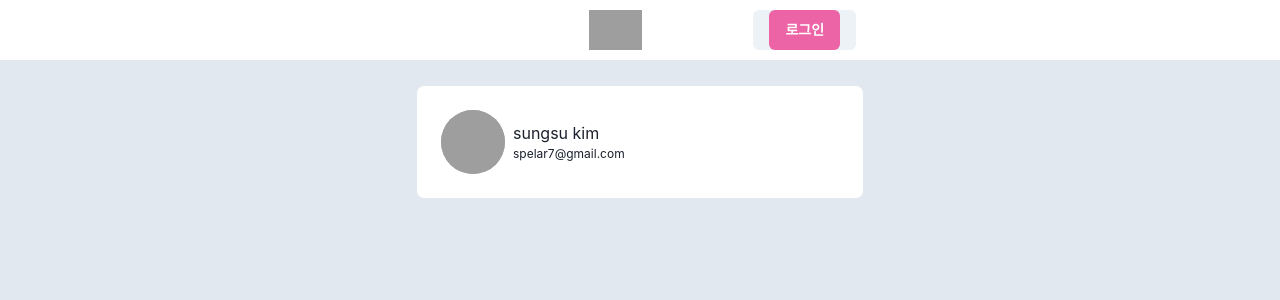
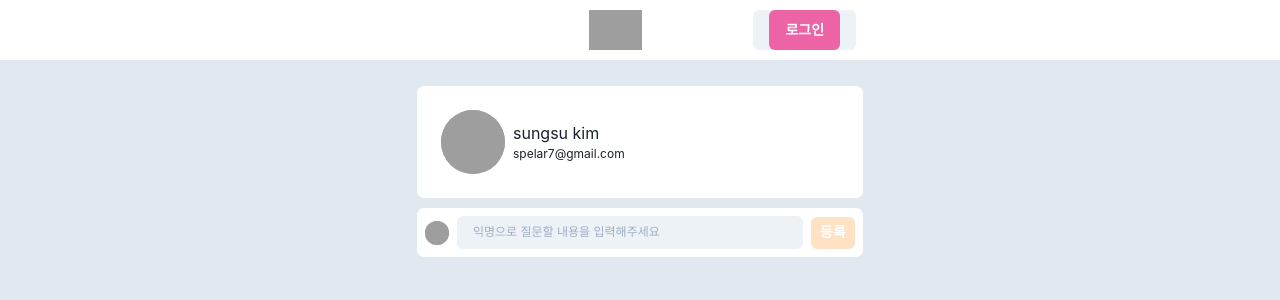
Before and after one commit to spelar/anonymous, a Next.js app: page /1 in a window 1280 px wide. Shown: the top 300 px of the page. Built offline with nearby package versions, Linux system fonts and the light colour scheme; no server answers; grey boxes are pictures that could not be loaded.

Commit message:
질문 입력 컴포넌트 추가

```diff
--- a/package.json
+++ b/package.json
@@ -17,6 +17,7 @@
     "next": "12.0.7",
     "react": "17.0.2",
     "react-dom": "17.0.2",
+    "react-textarea-autosize": "^8.3.4",
     "styled-components": "^5.3.3"
   },
   "devDependencies": {
--- a/pages/[screenName]/index.tsx
+++ b/pages/[screenName]/index.tsx
@@ -1,6 +1,8 @@
 import { ServiceLayout } from '@/components/service_layout';
-import { Avatar, Box, Flex, Text } from '@chakra-ui/react';
+import { Avatar, Box, Button, Flex, Text, Textarea, useToast } from '@chakra-ui/react';
 import { NextPage } from 'next';
+import { useState } from 'react';
+import ResizeTextarea from 'react-textarea-autosize';
 
 const userInfo = {
   uid: 'test',
@@ -10,6 +12,9 @@ const userInfo = {
 };
 
 const UserHomePage: NextPage = function () {
+  const toast = useToast();
+  const [message, setMessage] = useState('');
+
   return (
     <ServiceLayout title="user home" minH="100vh" backgroundColor="gray.200">
       <Box maxW="md" mx="auto" pt="6">
@@ -22,6 +27,50 @@ const UserHomePage: NextPage = function () {
             </Flex>
           </Flex>
         </Box>
+        <Box borderWidth="1px" borderRadius="lg" overflow="hidden" mb="2" bg="white">
+          <Flex align="center" p="2">
+            <Avatar size="xs" src="https://bit.ly/broken-link" mr="2" />
+            <Textarea
+              bg="gray.100"
+              border="none"
+              boxShadow="none !important"
+              placeholder="익명으로 질문할 내용을 입력해주세요"
+              borderRadius="md"
+              resize="none"
+              minH="unset"
+              minRows={1}
+              maxRows={7}
+              overflow="hidden"
+              fontSize="xs"
+              mr="2"
+              as={ResizeTextarea}
+              value={message}
+              onChange={(e) => {
+                if (e.target.value) {
+                  const lineCount = (e.target.value.match(/[^\n]*\n[^\n]*/gi)?.length ?? 1) + 1;
+                  if (lineCount > 7) {
+                    toast({
+                      title: '최대 7줄까지만 입력가능합니다',
+                      position: 'top-right',
+                    });
+                    return;
+                  }
+                }
+                setMessage(e.target.value);
+              }}
+            />
+            <Button
+              disabled={message.length === 0}
+              bgColor="#FFb86c"
+              color="white"
+              colorScheme="yellow"
+              variant="solid"
+              size="sm"
+            >
+              등록
+            </Button>
+          </Flex>
+        </Box>
       </Box>
     </ServiceLayout>
   );
```
Also changed, not shown: 1 other file (tests, documents, lock files or other folders).
